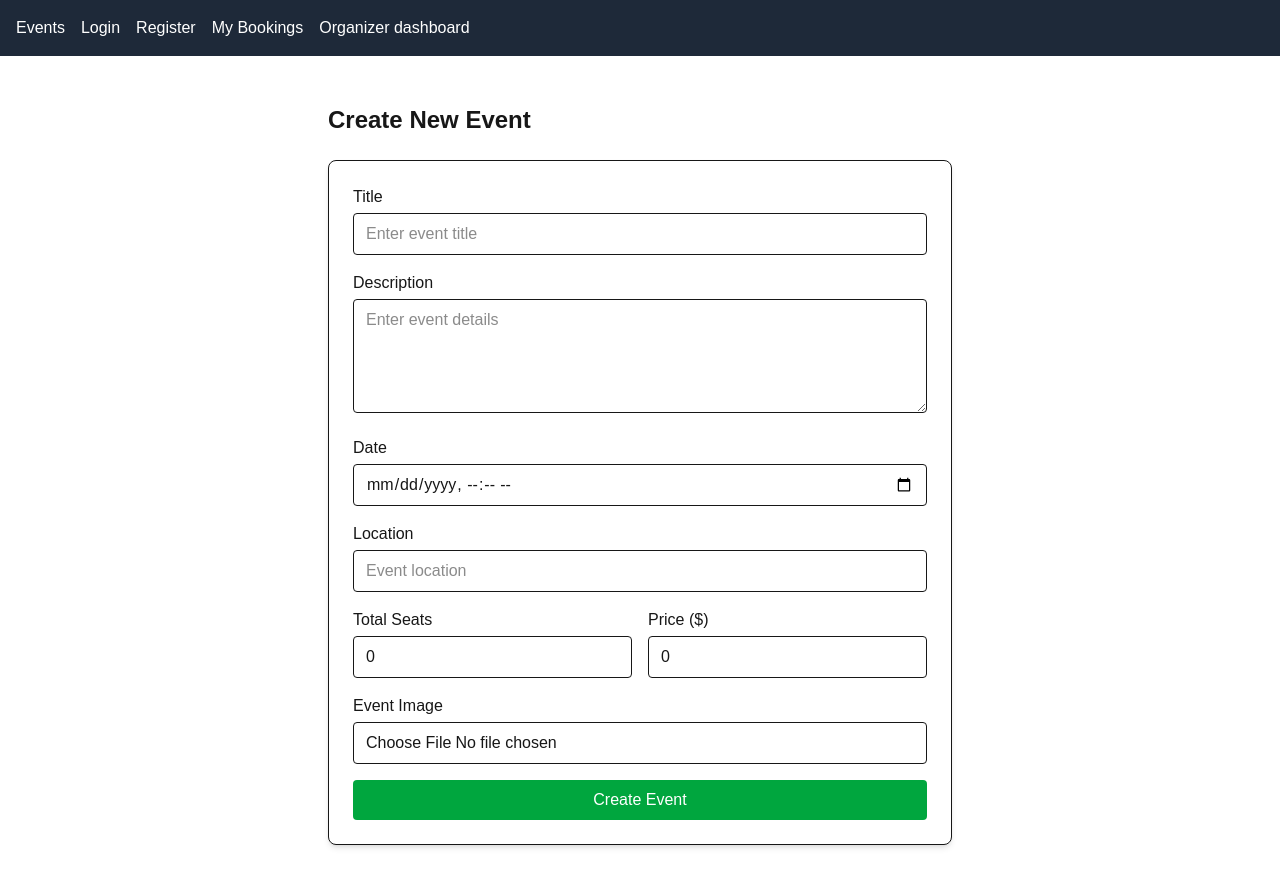
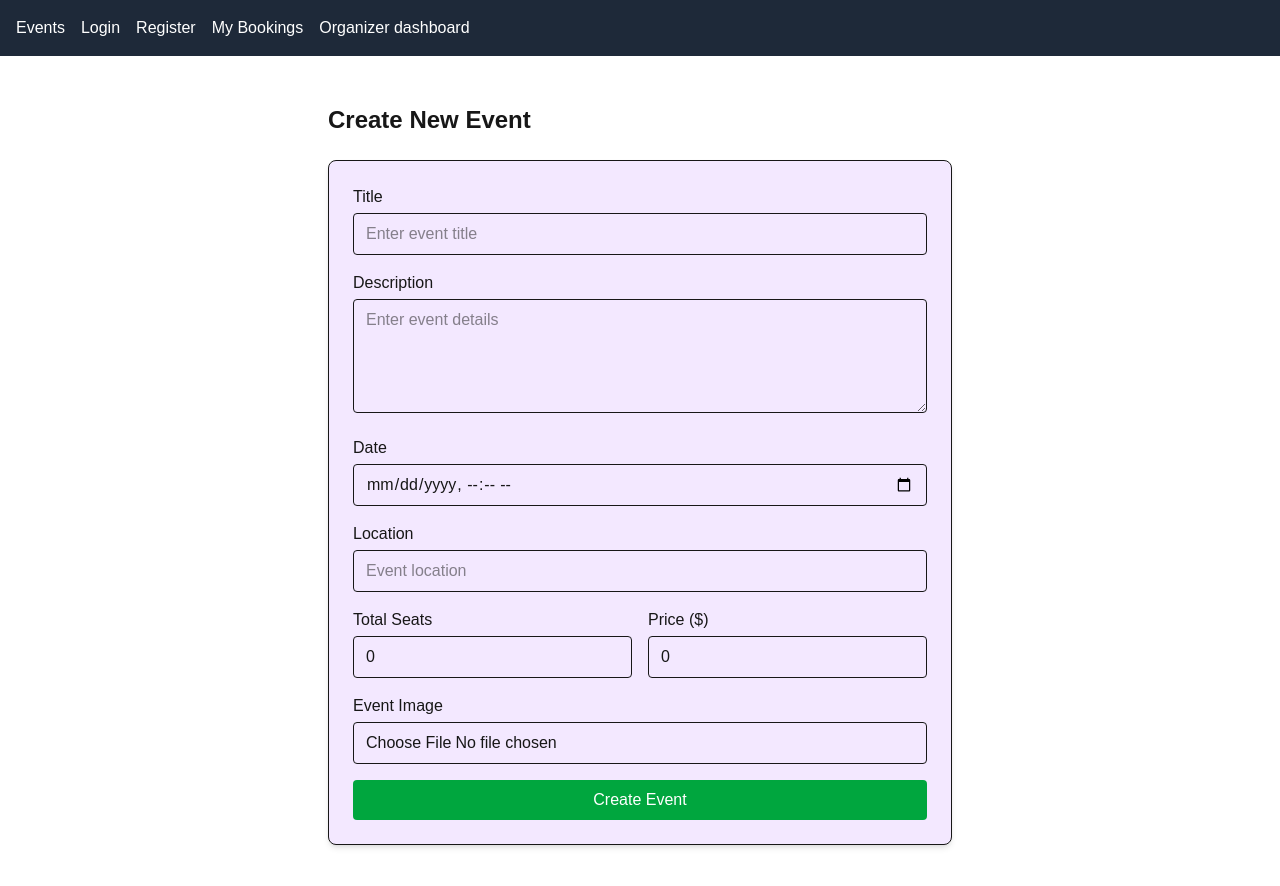
Before and after one commit to Gabriel-affont/Event-booking-frontend, a Next.js app: page /dashboard/create in a window 1280 px wide. Shown: the top 886 px of the page. Built offline with nearby package versions, Linux system fonts and the light colour scheme; no server answers.

Commit message:
cahnged form color

```diff
--- a/app/dashboard/create/page.tsx
+++ b/app/dashboard/create/page.tsx
@@ -74,7 +74,7 @@ export default function CreateEventPage() {
       <h1 className="text-2xl font-bold mb-6">Create New Event</h1>
       <form
         onSubmit={submit}
-        className="space-y-4 bg-white shadow-md p-6 rounded-lg border"
+        className="space-y-4 bg-purple-100 shadow-md p-6 rounded-lg border"
       >
         <div>
           <label className="block font-medium mb-1">Title</label>
--- a/app/events/page.tsx
+++ b/app/events/page.tsx
@@ -19,11 +19,11 @@ export default function EventsPage() {
                 return res.json();
             })
             .then((data) => {
-                console.log('Events loaded:', data); // Debug log
+                console.log('Events loaded:', data);
                 setEvents(data);
             })
             .catch((err) => {
-                console.error('Error loading events:', err); // Debug log
+                console.error('Error loading events:', err);
                 setError(err.message);
             })
             .finally(() => setLoading(false));
```
